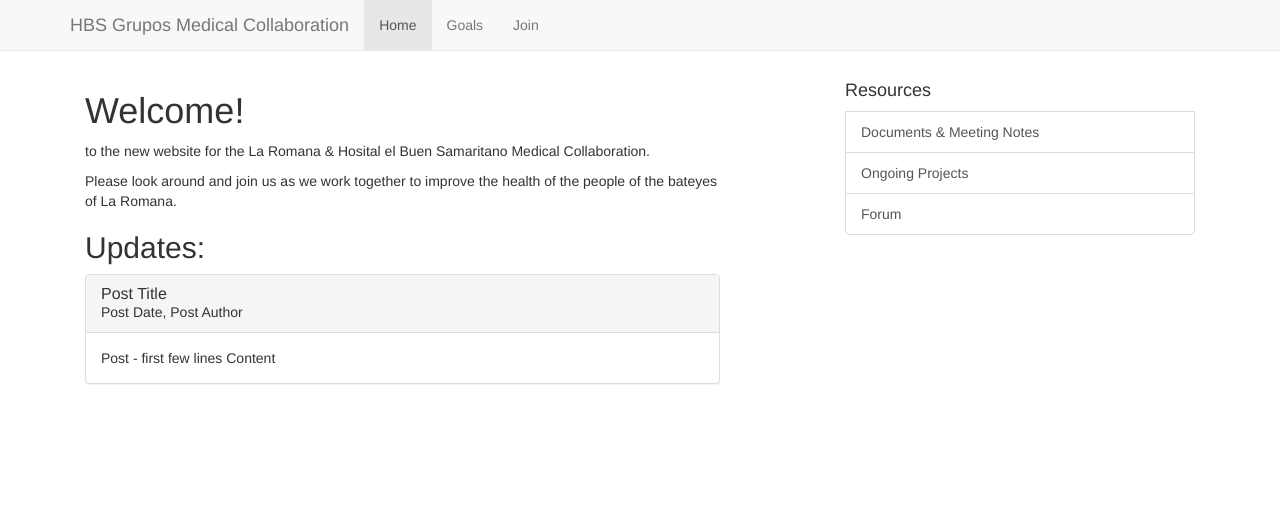
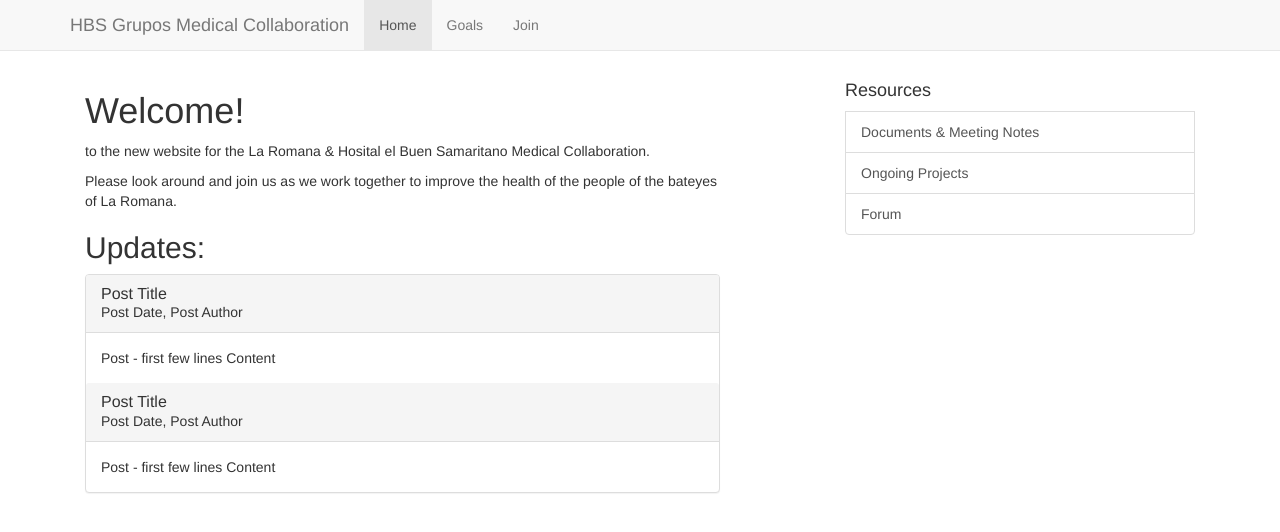
Before and after one commit to crmackay/med.hbsgrupos.org, a Jekyll site: the page built from index.html, in a window 1280 px wide. Shown: the top 532 px of the page. Built offline with Jekyll 4.4.1, drawn with Linux system fonts in a browser that asks for light colours; nearby versions of some CDN libraries; library files that are not in the unit come from our copies.

Commit message:
test panels

```diff
--- a/index.html
+++ b/index.html
@@ -24,4 +24,13 @@ title: HBS Grupos Medical Collaboration Home Page
 	<div class="panel-body">
 		Post - first few lines Content
   	</div>
+  	<div class="panel-heading">
+		<h3 class="panel-title">
+			Post Title
+		</h3>
+		Post Date, Post Author
+ 	</div>
+	<div class="panel-body">
+		Post - first few lines Content
+  	</div>
 </div>
```
